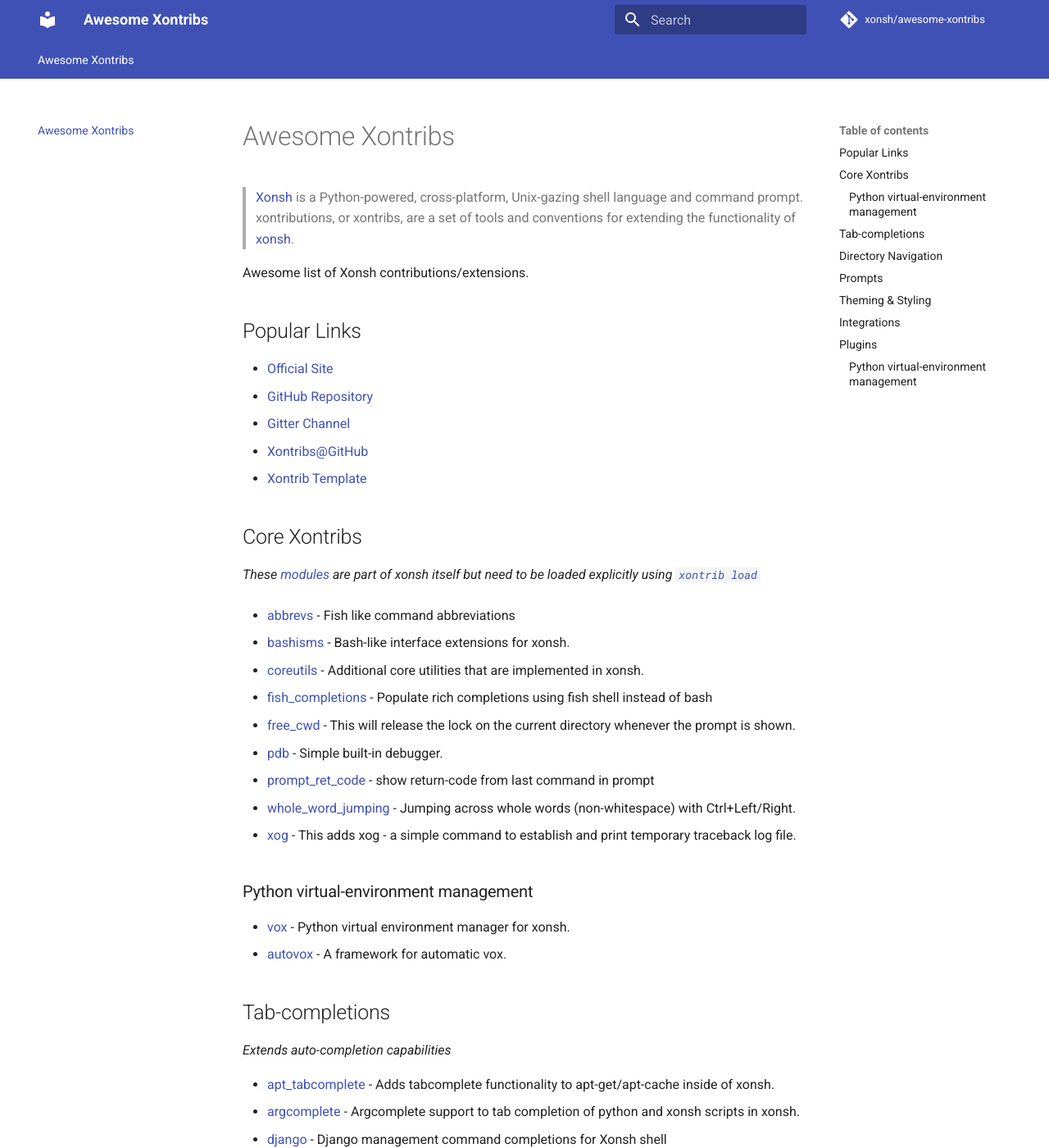
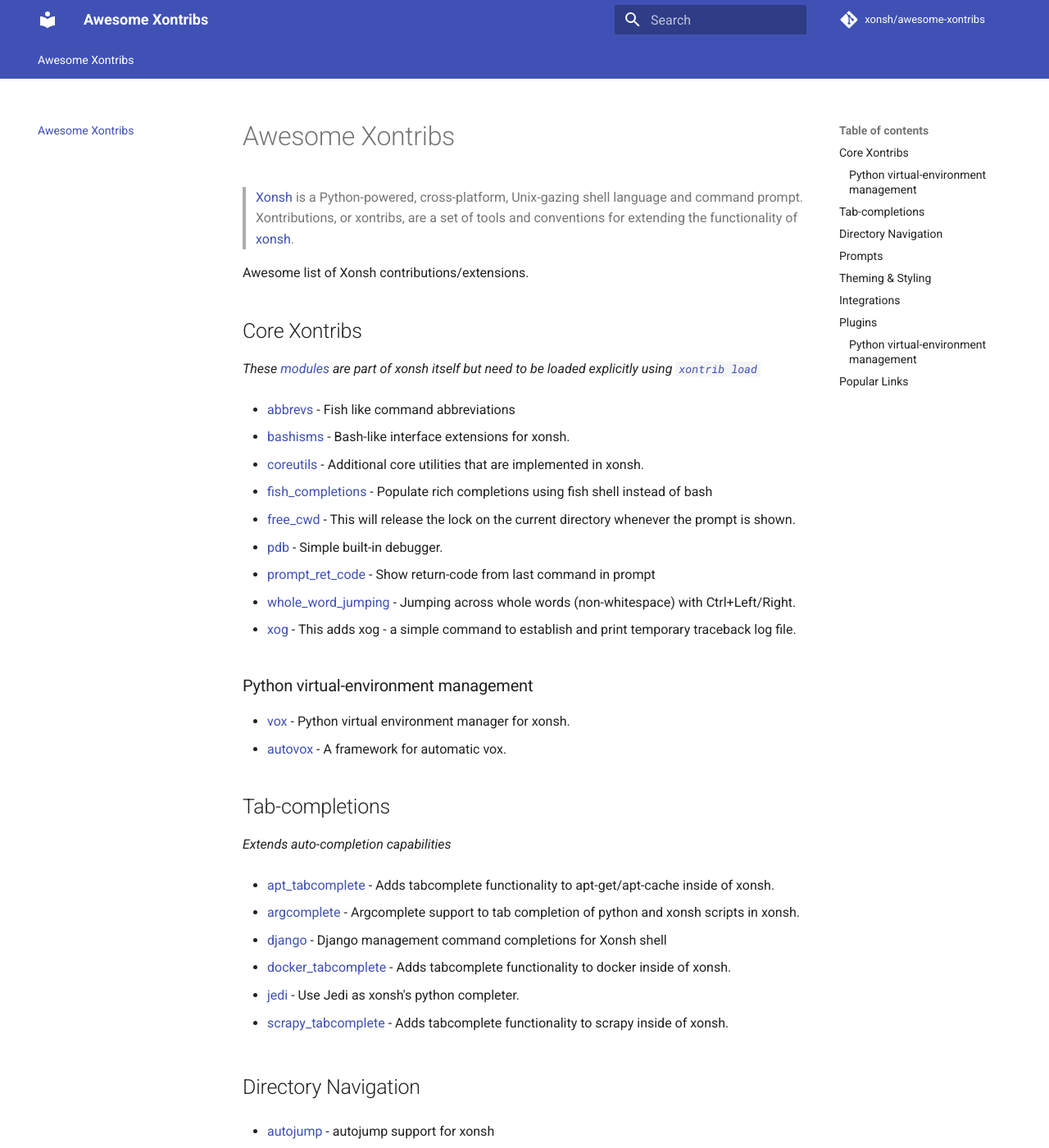
Before and after one commit to xonsh/awesome-xontribs, an MkDocs documentation site: the page built from docs/README.md, in a window 1280 px wide and 1400 px high. Shown: the whole window at 82% size. Built offline with MkDocs 1.6.1 and Material for MkDocs 9.7.7, drawn with Linux system fonts in a browser that asks for light colours; comment, search, counter and statistics services are not loaded; some of the changed text lies outside the part shown.

Commit message:
Update README.md

```diff
--- a/docs/README.md
+++ b/docs/README.md
@@ -1,20 +1,9 @@
 # Awesome Xontribs
 
 > [Xonsh](https://xon.sh/) is a Python-powered, cross-platform, Unix-gazing shell language and command prompt.
-> xontributions, or xontribs, are a set of tools and conventions for extending the functionality of [xonsh](https://xon.sh/).
+> Xontributions, or xontribs, are a set of tools and conventions for extending the functionality of [xonsh](https://xon.sh/).
 
 Awesome list of Xonsh contributions/extensions.
-
-
-
-## Popular Links
-
-- [Official Site](https://xon.sh/)
-- [GitHub Repository](https://github.com/xonsh/xonsh)
-- [Gitter Channel](https://gitter.im/xonsh/xonsh)
-- [Xontribs@GitHub](https://github.com/topics/xontrib)
-- [Xontrib Template](https://github.com/xonsh/xontrib-cookiecutter/)
-
 
 ## Core Xontribs
 
@@ -32,7 +21,7 @@
 
 * [pdb](https://xon.sh/api/_autosummary/xontribs/xontrib.pdb.html#module-xontrib.pdb) - Simple built-in debugger.
 
-* [prompt_ret_code](https://xon.sh/api/_autosummary/xontribs/xontrib.prompt_ret_code.html#module-xontrib.prompt_ret_code) - show return-code from last command in prompt
+* [prompt_ret_code](https://xon.sh/api/_autosummary/xontribs/xontrib.prompt_ret_code.html#module-xontrib.prompt_ret_code) - Show return-code from last command in prompt
 
 * [whole_word_jumping](https://xon.sh/api/_autosummary/xontribs/xontrib.whole_word_jumping.html#module-xontrib.whole_word_jumping) - Jumping across whole words (non-whitespace) with Ctrl+Left/Right.
 
@@ -40,8 +29,8 @@
 
 ### Python virtual-environment management
 
-  * [vox](https://xon.sh/api/_autosummary/xontribs/xontrib.vox.html#module-xontrib.vox) - Python virtual environment manager for xonsh.
-  * [autovox](https://xon.sh/api/_autosummary/xontribs/xontrib.autovox.html#module-xontrib.autovox) - A framework for automatic vox.
+* [vox](https://xon.sh/api/_autosummary/xontribs/xontrib.vox.html#module-xontrib.vox) - Python virtual environment manager for xonsh.
+* [autovox](https://xon.sh/api/_autosummary/xontribs/xontrib.autovox.html#module-xontrib.autovox) - A framework for automatic vox.
 
 
 ## Tab-completions
@@ -49,23 +38,34 @@
 *Extends auto-completion capabilities*
 
 * [apt_tabcomplete](https://github.com/DangerOnTheRanger/xonsh-apt-tabcomplete) - Adds tabcomplete functionality to apt-get/apt-cache inside of xonsh.
+
 * [argcomplete](https://github.com/anki-code/xontrib-argcomplete) - Argcomplete support to tab completion of python and xonsh scripts in xonsh.
+
 * [django](https://github.com/jnoortheen/xontrib-django) - Django management command completions for Xonsh shell
+
 * [docker_tabcomplete](https://github.com/xsteadfastx/xonsh-docker-tabcomplete) - Adds tabcomplete functionality to docker inside of xonsh.
+
 * [jedi](https://github.com/xonsh/xontrib-jedi) - Use Jedi as xonsh's python completer.
+
 * [scrapy_tabcomplete](https://github.com/Granitas/xonsh-scrapy-tabcomplete) - Adds tabcomplete functionality to scrapy inside of xonsh.
 
 ## Directory Navigation
 
 * [autojump](https://github.com/wshanks/xontrib-autojump) - autojump support for xonsh
+
 * [back2dir](https://github.com/anki-code/xontrib-back2dir) - Return to the most recently used directory when starting the xonsh shell. For example, if you were in the '/work' directory when you last exited xonsh, then your next xonsh session will start in the '/work' directory, instead of your home directory.
+
 * [broot](https://github.com/jnoortheen/xontrib-broot) - supports broot with br alias
+
 * [cd](https://github.com/eugenesvk/xontrib-cd) - 'cd' to any path without escaping in xonsh shell ('cd '→'cd! ')
+
 * [hist_navigator](https://github.com/jnoortheen/xontrib-hist-navigator) - fish like `nextd` and `prevd` with default keybindings.
+
 * [up](https://github.com/oh-my-xonsh/xontrib-up) - The fast way to go up directories.
+
 * [z](https://github.com/AstraLuma/xontrib-z) - Tracks your most used directories, based on 'frecency'.
+
 * [zoxide](https://github.com/dyuri/xontrib-zoxide) - Zoxide integration for xonsh.
-
 
 
 ## Prompts
@@ -80,7 +80,7 @@
 
 * [prompt_bar](https://github.com/anki-code/xontrib-prompt-bar) - An elegance bar style for prompt.
 
-* [prompt_starship](https://github.com/anki-code/xontrib-prompt-starship) - Starship prompt in xonsh shell.
+* [prompt_starship](https://github.com/anki-code/xontrib-prompt-starship) - [Starship prompt](https://github.com/starship/starship) in xonsh shell.
 
 * [prompt_vi_mode](https://github.com/t184256/xontrib-prompt-vi-mode) - vi-mode status formatter for xonsh prompt
 
@@ -89,22 +89,32 @@
 ## Theming & Styling
 
 * [base16_shell](https://github.com/ErickTucto/xontrib-base16-shell) - Change base16 shell themes
+
 * [gruvbox](https://github.com/rpdelaney/xontrib-gruvbox) - A gruvbox color scheme for xonsh
+
 * [dracula](https://github.com/agoose77/xontrib-dracula) - Dracula theme for xonsh.
-
 
 
 ## Integrations
 
 * [distributed](https://github.com/xonsh/xontrib-distributed) - The [distributed](https://pypi.org/project/distributed/) parallel computing library hooks for xonsh.
+
 * [jupyter](https://github.com/xonsh/xontrib-jupyter-shell) - Jupyter Notebook kernel for Xonsh
+
 * [kitty](https://github.com/scopatz/xontrib-kitty) - Xonsh hooks for the Kitty terminal emulator.
+
 * [mpl](https://github.com/xonsh/xontrib-mpl) - Matplotlib hooks for xonsh, including the new 'mpl' alias that displays the current figure on the screen.
+
 * [pyenv](https://github.com/dyuri/xontrib-pyenv) - pyenv integration for xonsh.
+
 * [homebrew](https://github.com/eugenesvk/xontrib-homebrew) - Add Homebrew's shell environment to xonsh shell on macOS/Linux
+
 * [init_ssh_agent](https://github.com/theRealBithive/xontrib-init-ssh-agent) - ssh-agent initialization
+
 * [ssh_agent](https://github.com/dyuri/xontrib-ssh-agent) - ssh-agent integration
+
 * [tcg](https://github.com/zasdfgbnm/tcg/tree/master/shells/xonsh) - tcg integration.
+
 * [xo](https://github.com/scopatz/xo) - Adds an 'xo' alias to run the exofrills text editor in the current Python interpreter session. This shaves off a bit of the startup time when running your favorite, minimal text editor.
 
 ## Plugins
```
Also changed, not shown: other parts of docs/README.md (+11 -2 lines).
